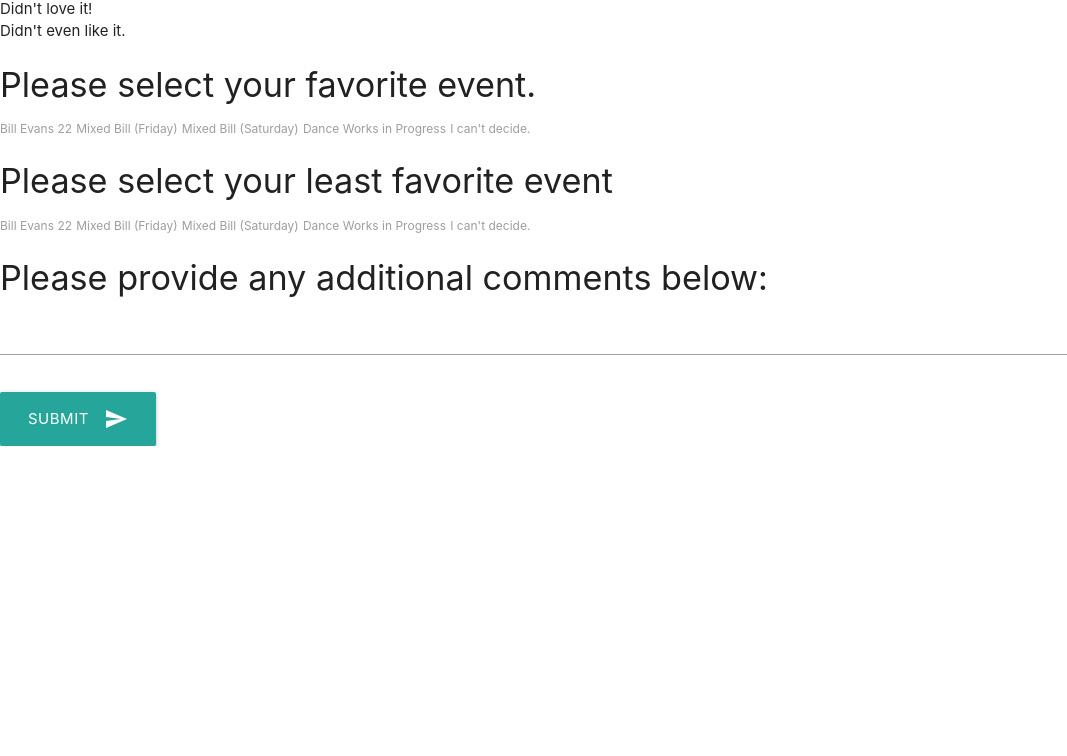
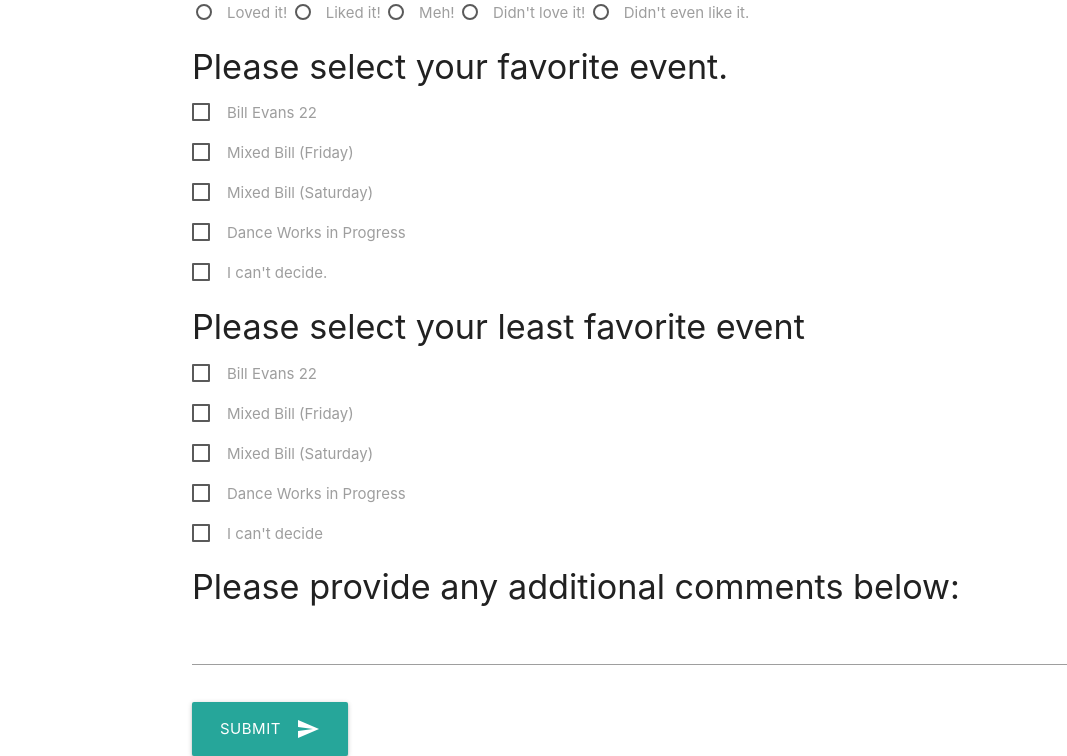
Before and after one commit to milomacphail/fccsurveypage, a plain HTML site: page index.html in a window 1280 px wide. Shown: the part 702-1458 px from the top of the page, without its empty margins (0-1067 px from the left). Before the commit the page ends 1148 px from the top, so only its background shows below. Drawn offline with nearby package versions, Linux system fonts and the light colour scheme.

Commit message:
Added description and fixed layout issue

```diff
--- a/index.html
+++ b/index.html
@@ -7,8 +7,9 @@
 
         </head>
         <body>
-            <h1 id="title">Modern Movements Dance Festival Survey</h1>
+            <h1 id="title">Providence Movement Festival 2019 Survey</h1>
             <p id="description"></p>
+            <div class="container">
             <form id="survey-form">
                 <h4 id="name-input">Enter name below:</h4>
                 <input type="text" id="name" placeholder="Enter name">
@@ -26,33 +27,100 @@
                 </select>
                 <div>
                 <h4 group="feedback">What did you think of the festival?</h4>
-                <input type="radio">Loved it!<br>
-                <input type="radio">Liked it!<br>
-                <input type="radio">Meh!<br>
-                <input type="radio">Didn't love it!<br>
-                <input type="radio">Didn't even like it.
+                <label>
+                <input type="radio" name="feedback" />
+                <span >Loved it!</span>
+                </label>
+                <label>
+                <input type="radio" name="feedback"/>
+                <span>Liked it!</span>
+                </label>
+                <label>
+                <input type="radio" name="feedback"/>
+                <span>Meh!</span>
+                </label>
+                <label>
+                <input type="radio" name="feedback"/>
+                <span>Didn't love it!</span>
+                </label>
+                <label>
+                <input type="radio" name="feedback"/>
+                <span>Didn't even like it.</span>
+                </label>
                 </div>
                 <h4>Please select your favorite event.</h4>
-                <input type="checkbox" id="Bill Evans1"><label for="Bill Evans1">Bill Evans 22</label>
-                <input type="checkbox" id="MB11"><label for="MB11">Mixed Bill (Friday)</label>
-                <input type="checkbox" id="MB21"><label for="MB21">Mixed Bill (Saturday)</label>
-                <input type="checkbox" id="DWIP1"><label for="DWIP1">Dance Works in Progress</label>
-                <input type="checkbox" id="NA1"><label for="NA1">I can't decide.</label>
+                    <p>
+                      <label>
+                        <input type="checkbox" />
+                        <span>Bill Evans 22</span>
+                      </label>
+                    </p>
+                    <p>
+                      <label>
+                        <input type="checkbox" />
+                        <span>Mixed Bill (Friday)</span>
+                      </label>
+                    </p>
+                    <p>
+                      <label>
+                        <input type="checkbox" />
+                        <span>Mixed Bill (Saturday)</span>
+                      </label>
+                    </p>
+                    <p>
+                      <label>
+                        <input type="checkbox" />
+                        <span>Dance Works in Progress</span>
+                      </label>
+                    </p>
+                    <p>
+                      <label>
+                        <input type="checkbox" />
+                        <span>I can't decide.</span>
+                      </label>
+                    </p>
+
                 <h4>Please select your least favorite event</h4>
-                <input type="checkbox" value="Bill Evans2"><label for="Bill Evans2">Bill Evans 22</label>
-                <input type="checkbox" value="MB12"><label for="MB12">Mixed Bill (Friday)</label>
-                <input type="checkbox" value="MB22"><label for="MB22">Mixed Bill (Saturday)</label>
-                <input type="checkbox" value="DWIP2"><label for="DWIP2">Dance Works in Progress</label>
-                <input type="checkbox" value="NA2"><label for="NA2">I can't decide.</label>
+                 <p>
+                      <label>
+                        <input type="checkbox" />
+                        <span>Bill Evans 22</span>
+                      </label>
+                    </p>
+                    <p>
+                      <label>
+                        <input type="checkbox" />
+                        <span>Mixed Bill (Friday)</span>
+                      </label>
+                    </p>
+                    <p>
+                      <label>
+                        <input type="checkbox" />
+                        <span>Mixed Bill (Saturday)</span>
+                      </label>
+                    </p>
+                    <p>
+                      <label>
+                        <input type="checkbox" />
+                        <span>Dance Works in Progress</span>
+                      </label>
+                    </p>
+                    <p>
+                      <label>
+                        <input type="checkbox" />
+                        <span>I can't decide</span>
+                      </label>
+                    </p>
                 <div>
                  <h4>Please provide any additional comments below:</h4>
                 <textarea class="materialize-textarea" id="comments"/></textarea>
                 </div>
                 <div>
                 <br>
-                <button class="btn waves-effect btn-large" type="submit">Submit<i class="material-icons right">send</i></button>
+                <button class="btn waves-effect btn-large" type="submit" id="submit">Submit<i class="material-icons right">send</i></button>
                 </div>
             </form>
+            </div>
             <script src="https://cdnjs.cloudflare.com/ajax/libs/materialize/1.0.0-rc.2/js/materialize.min.js"></script>
         </body>
     </htmL>
```
